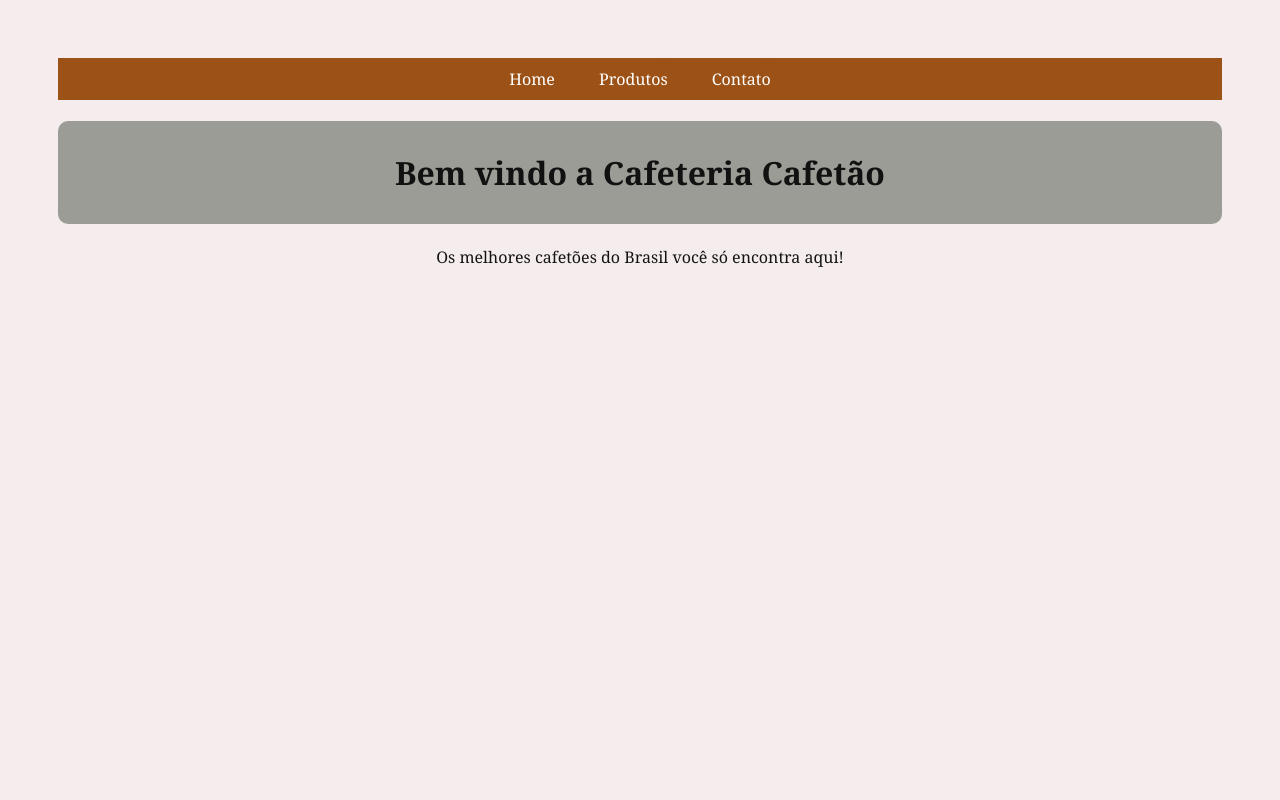
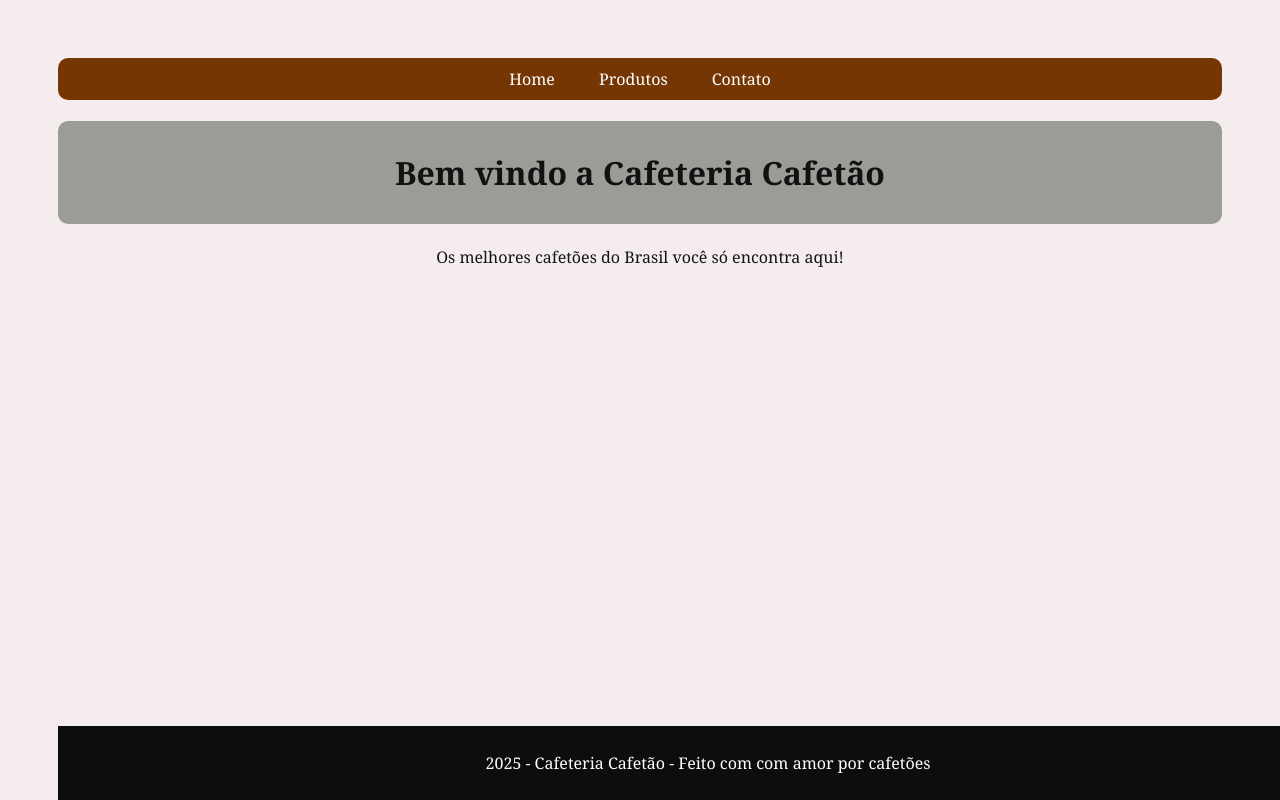
Before and after one commit to Matheus040209/Cafeteria-Cafet-o, a plain HTML site: page index.html in a window 1280 px wide. Drawn offline with Linux system fonts and the light colour scheme.

Commit message:
#8 Adicionando o footer

```diff
--- a/index.html
+++ b/index.html
@@ -14,5 +14,9 @@
     </nav>
     <h1>Bem vindo a Cafeteria Cafetão</h1>
     <p>Os melhores cafetões do Brasil você só encontra aqui!</p>
+
+    <footer>
+        <p>2025 - Cafeteria Cafetão - Feito com com amor por cafetões</p>
+    </footer>
 </body>
 </html>
--- a/style.css
+++ b/style.css
@@ -14,22 +14,33 @@ h1{
 }
 
 nav{
-    background-color: rgb(156, 82, 22);
+    background-color: rgb(117, 54, 3);
     padding: 10px;
+    border-radius: 10px 10px 10px 10px;
 }
 nav a{
     color: white;
     margin: 0 15px;
     text-decoration: none;
-    background-color: rgb(156, 82, 22);
+    background-color: rgb(117, 54, 3);
     border-radius: 10px 10px 10px 10px;
 }
 
 a{
     color: rgb(252, 248, 248);
-    background-color: rgb(156, 82, 22);
+    background-color: rgb(117, 54, 3);
     padding: 5px;
     border-radius: 10px 10px 10px 10px;
     text-decoration: none;
 
 }
+
+footer {
+    position: fixed;
+    bottom: 0;
+    width: 100%;
+    background-color: rgb(14, 13, 13);;
+    color:white;
+    text-allign: center;
+    padding:10px;
+}
```
